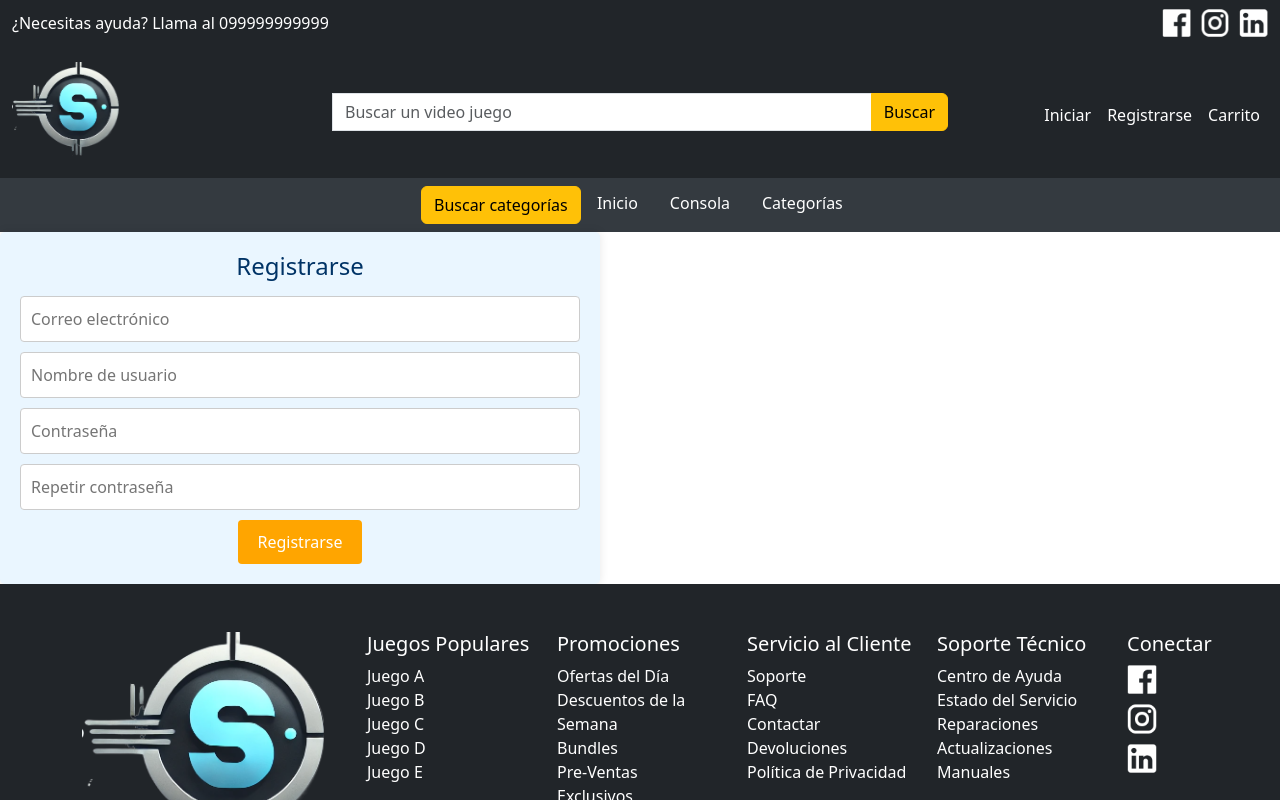
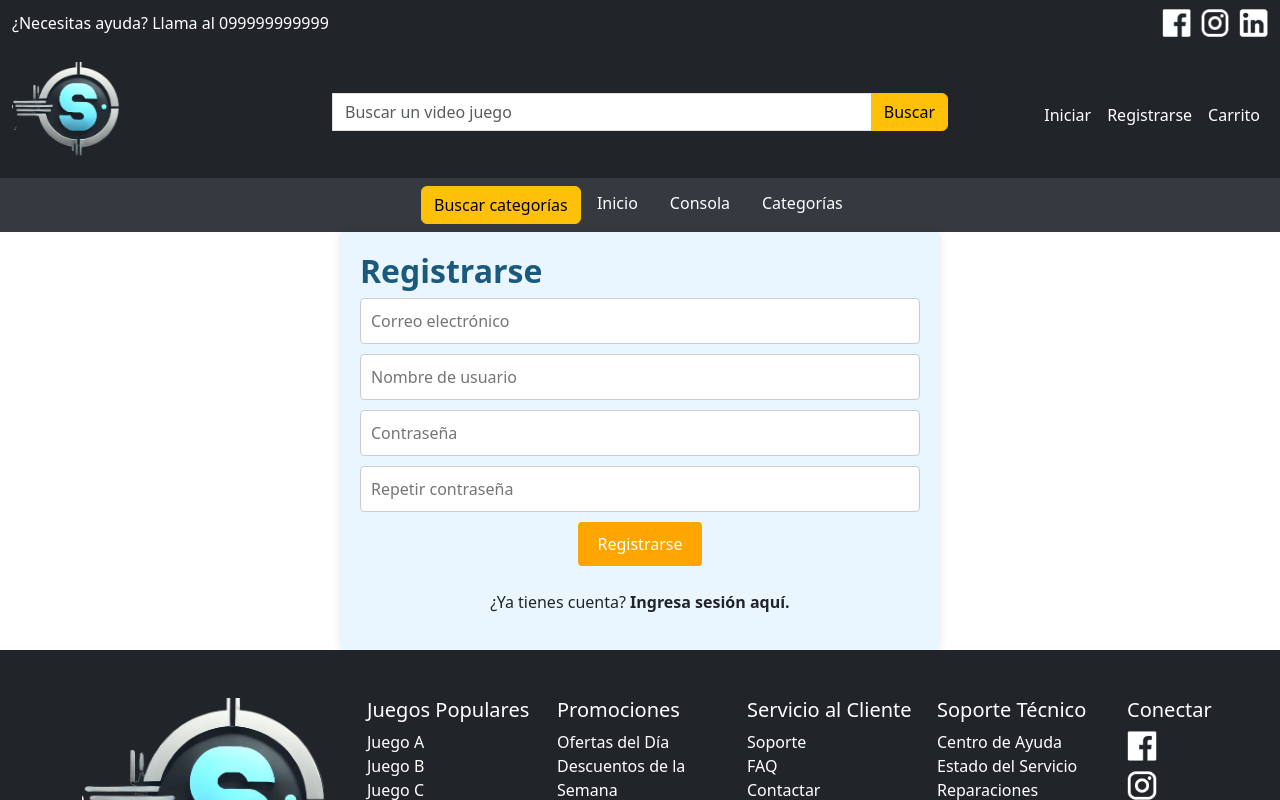
Before and after one commit to eddyarias/ProyectoAplicacionesWeb, an Angular app in the folder Front-end/: page /register in a window 1280 px wide. Shown: the top 800 px of the page. Built offline with nearby package versions, Linux system fonts and the light colour scheme.

Commit message:
Update login and register interfaces
No borrar, de nuevo

```diff
--- a/Front-end/src/app/components/login/login.component.css
+++ b/Front-end/src/app/components/login/login.component.css
@@ -9,6 +9,7 @@
   }
 
   h2 {
+    font-weight: bold;
     color: #1b5a7d;
     text-align: left;
   }
@@ -38,6 +39,7 @@
     text-align: left;
   }
   a {
+    font-weight: bold;
     color: #2c2d2e;
     text-decoration: none;
   }
--- a/Front-end/src/app/components/login/login.component.html
+++ b/Front-end/src/app/components/login/login.component.html
@@ -10,5 +10,5 @@
     <button class="login-button" (click)="onSubmit()" type="submit" [disabled]="loginForm.invalid">Iniciar sesión</button>
   </form>
   <br>
-  <p>¿Primera vez en SoftTech? <a routerLink="/register">Regístrate ahora.</a></p>
+  <p>¿Primera vez en SoftTech? <a [routerLink]="['/register']">Regístrate ahora.</a></p>
 </div>
--- a/Front-end/src/app/components/login/login.component.ts
+++ b/Front-end/src/app/components/login/login.component.ts
@@ -3,11 +3,12 @@
 import { Component } from '@angular/core';
 import { FormGroup, FormBuilder, Validators, ReactiveFormsModule } from '@angular/forms';
 import { UserService } from '../../services/user.service';
+import { RouterModule } from '@angular/router';
 
 @Component({
   selector: 'app-login',
   standalone: true,
-  imports: [ReactiveFormsModule],
+  imports: [ReactiveFormsModule, RouterModule],
   templateUrl: './login.component.html',
   styleUrls: ['./login.component.css']
 })
--- a/Front-end/src/app/components/register/register.component.css
+++ b/Front-end/src/app/components/register/register.component.css
@@ -1,5 +1,6 @@
 .register-container {
     max-width: 600px;
+    margin: 0 auto;
     background-color: #eaf6ff;
     padding: 20px;
     border-radius: 5px;
@@ -8,9 +9,9 @@
 }
 
 .register-container h2 {
-    font-size: 24px;
-    color: #003366;
-    margin-bottom: 15px;
+    font-weight: bold;
+    text-align: left;
+    color: #1b5a7d;
 }
 
 .register-input {
@@ -33,3 +34,9 @@
 .register-button:hover {
     background-color: #ff7f00;
 }
+
+a {
+    font-weight: bold;
+    color: #2c2d2e;
+    text-decoration: none;
+  }
--- a/Front-end/src/app/components/register/register.component.html
+++ b/Front-end/src/app/components/register/register.component.html
@@ -15,4 +15,6 @@
     </div>
     <button class="register-button" (click)="onSubmit()" type="submit" [disabled]="registerForm.invalid">Registrarse</button>
   </form>
+  <br>
+  <p>¿Ya tienes cuenta? <a [routerLink]="['/login']">Ingresa sesión aquí.</a></p>
 </div>
--- a/Front-end/src/app/components/register/register.component.ts
+++ b/Front-end/src/app/components/register/register.component.ts
@@ -4,12 +4,13 @@ import { FormGroup, FormBuilder, Validators } from '@angular/forms';
 import { UserService } from '../../services/user.service';
 import { IUser } from '../../models/user';
 import { ReactiveFormsModule } from '@angular/forms';
+import { RouterModule } from '@angular/router';
 
 @Component({
   selector: 'app-register',
   standalone: true,
   imports: [
-    ReactiveFormsModule
+    ReactiveFormsModule, RouterModule
   ],
   templateUrl: './register.component.html',
   styleUrls: ['./register.component.css']
```
